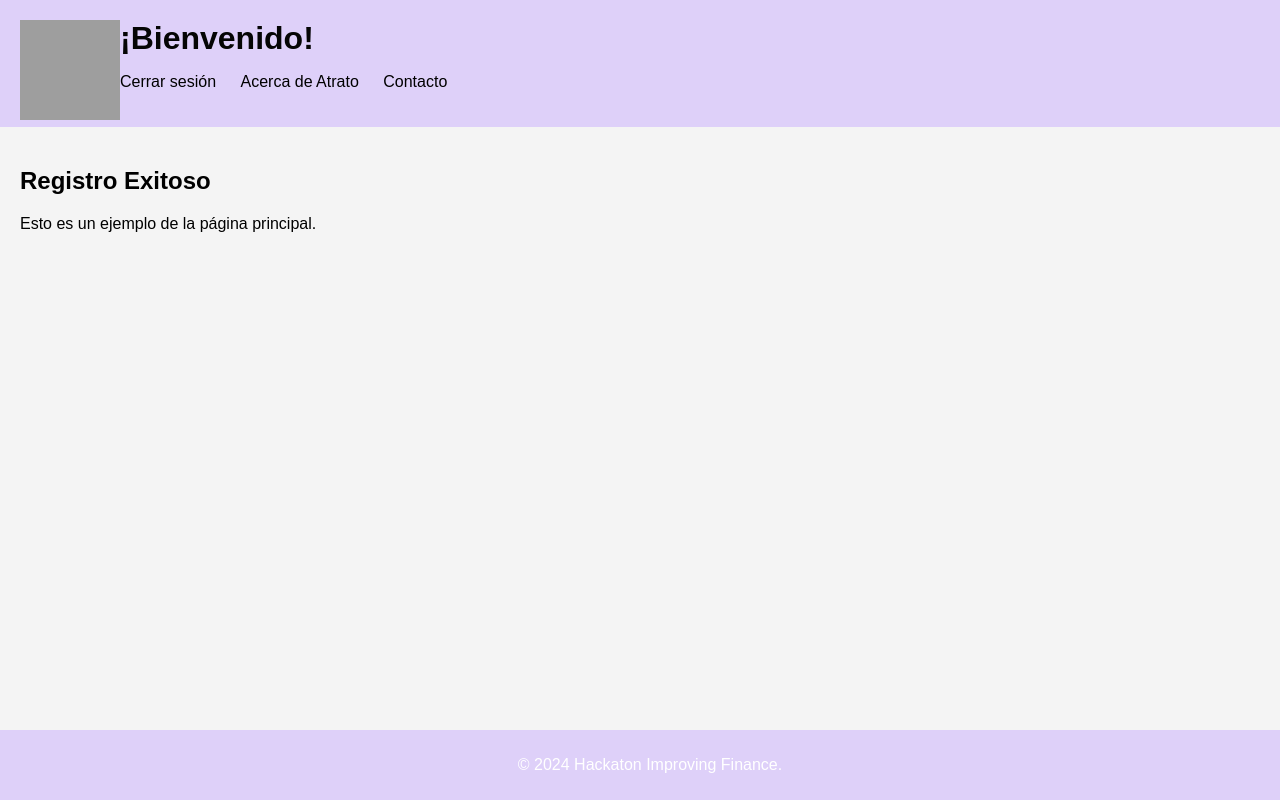
After one commit to katyazano/Hackathon-ImprovFinance, a Flask app: template templates/index.html in a window 1280 px wide. The commit adds this page. Run offline with Flask 3, Linux system fonts and the light colour scheme; the template is opened without the code that fills it, so the values that code supplies are empty; some libraries are stand-ins or nearby versions; grey boxes are pictures that could not be loaded.

Commit message:
Html inicio de sesion, pagina principal

```diff
--- /dev/null
+++ b/static/style2.css
@@ -0,0 +1,49 @@
+body {
+    font-family: Arial, Helvetica, sans-serif;
+    margin: 0;
+    padding: 0;
+    background-color: rgb(244, 244, 244);
+}
+
+header {
+    background: #DED0F9;
+    color: rgb(5, 5, 5);
+    padding: 20px;
+}
+
+header h1 {
+    margin: 0;
+}
+
+nav ul {
+    list-style-type: none;
+    padding: 0;
+}
+
+nav ul li {
+    display: inline;
+    margin-right: 20px;
+}
+
+nav ul li a {
+    color: rgb(0, 0, 0);
+    text-decoration: none;
+}
+
+main {
+    padding: 20px;
+}
+
+img{
+    float: left;
+}
+
+footer {
+    background:#DED0F9;
+    color: #fff;
+    text-align: center;
+    padding: 10px;
+    position: fixed;
+    bottom: 0;
+    width: 100%;
+}
--- /dev/null
+++ b/templates/index.html
@@ -0,0 +1,35 @@
+<!DOCTYPE html>
+<html lang="en">
+<head>
+    <meta charset="UTF-8">
+    <meta name="viewport" content="width=device-width, initial-scale=1.0">
+    <title>Atrato</title>
+    <link rel="stylesheet" href="/static/style2.css">
+</head>
+<body>
+    <header>
+        <img src="https://media.licdn.com/dms/image/C4D0BAQHXl_XyT8nB4g/company-logo_200_200/0/1667865154349/atratopago_logo?e=2147483647&v=beta&t=LtEBU1IYu6ojylS96XaqNnRS8asGH7Xsj2KgIm03VJk" height="100px" width="100px">
+        <h1>¡Bienvenido!</h1>
+        <nav>
+            <ul>
+                <li><a href="/templates/login.html">Cerrar sesión</a></li>
+                <li><a href="#">Acerca de Atrato</a></li>
+                <li><a href="#">Contacto</a></li>
+            </ul>
+
+        </nav>
+    </header>
+
+    <main>
+        <section>
+            <h2>Registro Exitoso</h2>
+            <p>Esto es un ejemplo de la página principal.</p>
+        </section>
+    </main>
+
+    <footer>
+        <p>&copy; 2024 Hackaton Improving Finance.</p>
+    </footer>
+
+</body>
+</html>
--- a/templates/login.html
+++ b/templates/login.html
@@ -50,7 +50,7 @@
                 <br/>
                 <div class="btn-field">
                     <a href="/templates/register.html"><button id="register" name="register" type="button">Registrarse</button></a>
-                    <a href="/templates/login.html"><button id="login" name="login" type="button" class="disable">Iniciar Sesion</button></a>
+                    <a href="/templates/index.html"><button id="login" name="login" type="button" class="disable">Iniciar Sesion</button></a>
                     <br/>
                 </div>
             </form>
```
